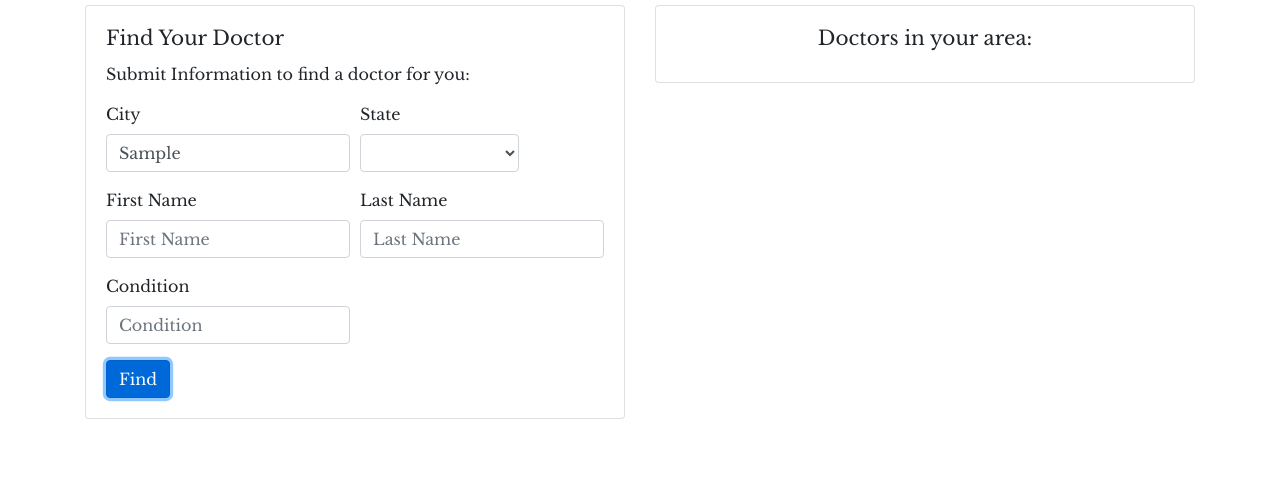
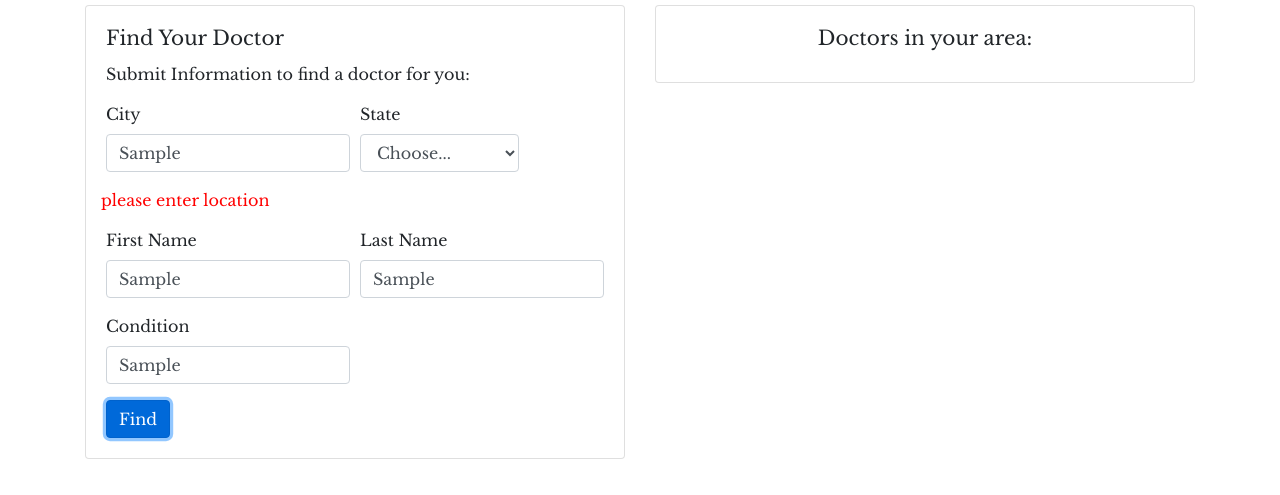
Before and after one commit to drakewilcox/doctor-lookup, a website built with webpack: page src/index.html in a window 1280 px wide. Both pictures are taken after typing "Sample", "Sample", "Sample", "Sample" into the empty fields and a click on the button "Find". Shown: the part 111-606 px from the top of the page. Built offline with nearby package versions, Linux system fonts and the light colour scheme; no server answers.

Commit message:
cleaned up display of results.

```diff
--- a/src/doctor.js
+++ b/src/doctor.js
@@ -9,13 +9,13 @@ export class DoctorSearch {
       console.log(gender);
 
       let response = await fetch( `https://api.betterdoctor.com/2016-03-01/doctors?first_name=${firstName}&last_name=${lastName}&query=${special}&location=${state}-${city}&skip=0&limit=10&user_key=${process.env.API_KEY}`);
-      console.log(response);
       let jsonifiedResponse;
       if (response.ok && response.status == 200) {
         jsonifiedResponse = await response.json();
       } else {
         jsonifiedResponse = false;
       }
+      console.log(jsonifiedResponse)
       return jsonifiedResponse;
     } catch(error) {
       return false;
--- a/src/index.html
+++ b/src/index.html
@@ -80,6 +80,9 @@
                   </select>
                 </div>
               </div>
+              <div id="alert" class="form-row">
+                <p>please enter location</p>
+              </div>
               <div class="form-row">
                 <div class="form-group col-md-6">
                   <label for="firstName">First Name</label>
--- a/src/main.js
+++ b/src/main.js
@@ -10,41 +10,38 @@ $(document).ready(function() {
   $('#searchDoctor').submit(function(event) {
     event.preventDefault();
 
+    let doctor = new DoctorSearch();
     const firstName = $("#firstName").val();
     const lastName = $('#lastName').val();
     const special = $('#special').val();
     const state = $('#state').val();
-    const city = $('#city').val();
-    console.log(state);
-    console.log(city)
-    $('#firstName').val("");
-    $('#lastName').val("");
-    $('#special').val("");
-    $('#state').val("");
-    $("#city").val();
-
-
-
-
+    const city = $('#city').val().toLowerCase();
+    // console.log(state);
+    // console.log(city)
+    // $('#firstName').val("");
+    // $('#lastName').val("");
+    // $('#special').val("");
+    // $('#state').val("");
+    // $("#city").val();
+    if (city === "" || state === "Choose...") {
+      $("#alert").show();
+      } else {
+      $("#alert").hide();
+    }
     (async () => {
-      let doctor = new DoctorSearch();
       let response = await doctor.getDoctor(firstName, lastName, special, state, city);
       getElements(response);
       function getElements(response) {
         if (response) {
           response.data.forEach(about => {
+            console.log(about.practices[0])
             about.practices.forEach(location => {
-              console.log(about.profile.first_name);
-              console.log(location.visit_address)
+              console.log(about.practices)
               $("#showDoctors").append("<br>" + "Doctor Name: " + about.profile.first_name + " " + about.profile.last_name + "<br>" + "Address: " + location.visit_address.street + "<br>" + location.visit_address.city + "," + location.visit_address.state + " " + location.visit_address.zip + "<br>" + "Phone Number: " + location.phones[0].number + "<br>")
-
             });
           });
         }
       }
     })();
-
-
-
   });
 });
--- a/src/styles.css
+++ b/src/styles.css
@@ -5,3 +5,7 @@ h1 {
   padding: 30px;
   background-color: rgb(155, 183, 236);
 }
+#alert {
+  color: red;
+  display: none;
+}
```
